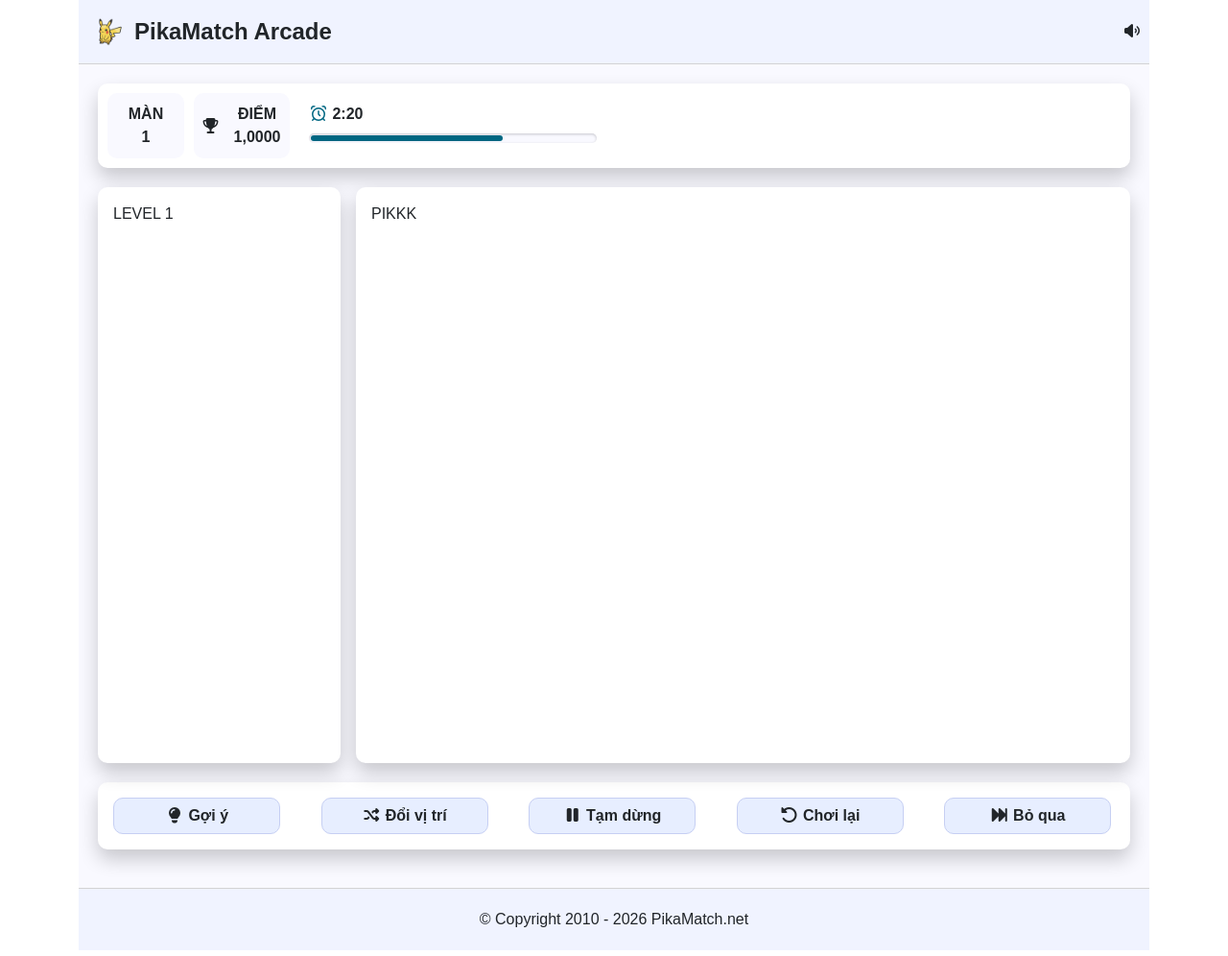
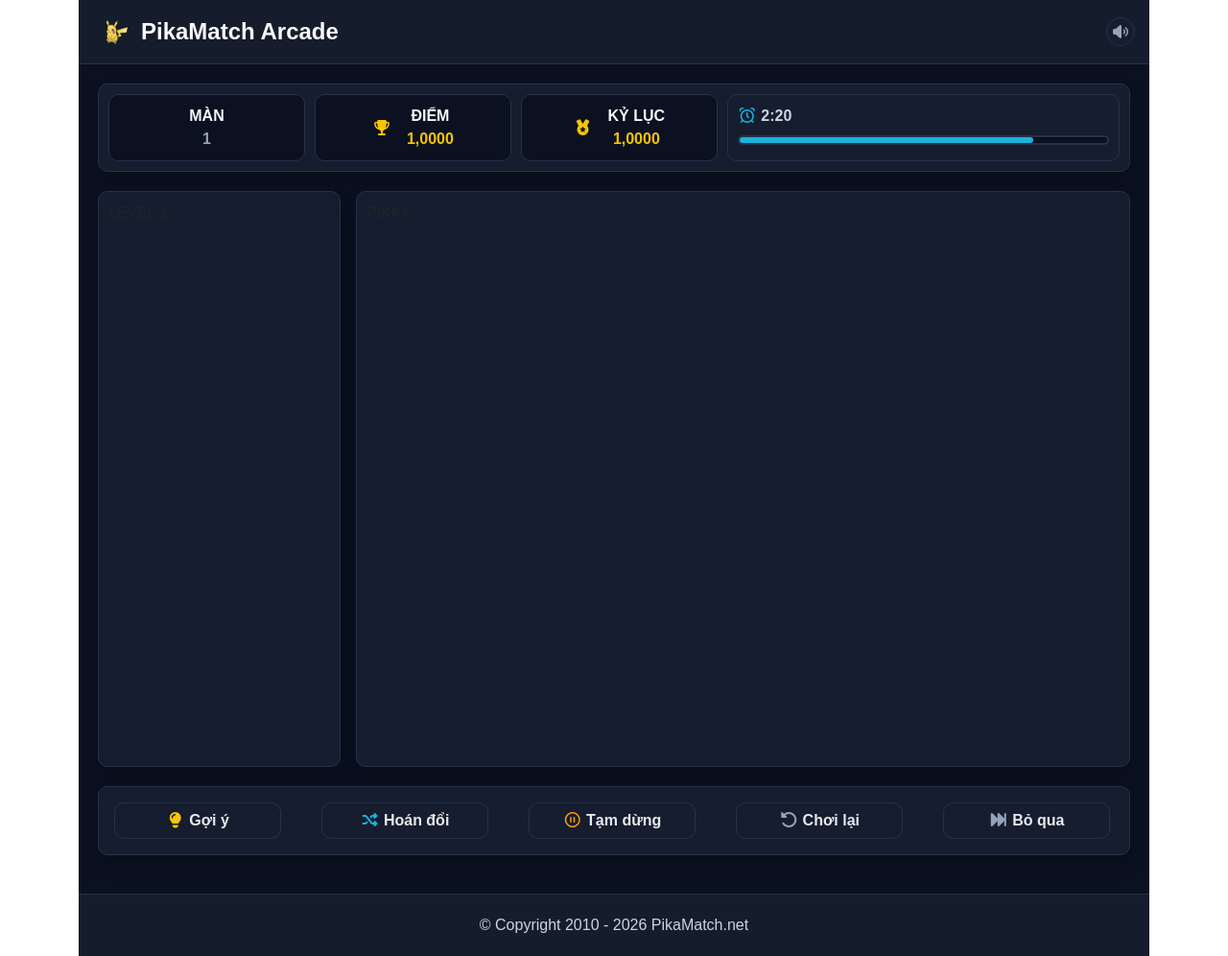
Before and after one commit to DanhTaii/pikachu-game, a plain HTML site: page html/index.html in a window 1280 px wide. Shown: the whole page at 96% size. Drawn offline with Linux system fonts and the light colour scheme.

Commit message:
ref: restyle game-intro, game-controls sections and change base color

```diff
--- a/css/style.css
+++ b/css/style.css
@@ -3,14 +3,40 @@
     font-family: 'Arial', Helvetica, sans-serif;
 }
 
+span {
+    color: #CBD5E1;
+}
+
 :root {
-    --header-footer-color: #F0F3FF;
-    --bg-color: #F9F9FF;
-    --box-color: white;
-    --btn-bg-color: #E7EEFF;
-    --btn-border-color: #c6cff3;
+    /*--header-footer-color: #F0F3FF;*/
+    /*--bg-color: #F9F9FF;*/
+    /*--box-color: white;*/
+    /*--btn-bg-color: #E7EEFF;*/
+    /*--btn-border-color: #c6cff3;*/
+    /*--bg-shadow-color: rgba(0, 0, 0, 0.2);*/
+    /*--timer-color: #006782;*/
+
+    --header-footer-color: #151D2D;
+    --bg-color: #0B1120;
+    --box-color: #151D2E;
+    --btn-bg-color: #151D2E;
+    --border-line-color: #253349;
     --bg-shadow-color: rgba(0, 0, 0, 0.2);
-    --timer-color: #006782;
+
+    --timer-color: #1CB3DD;
+    --color-yellow: #F8C505;
+    --color-orange: #FFA000;
+
+    --main-text-color: #E6E9ED;
+    --secondary-text-color: #94A3B8;
+}
+
+.text-light {
+    color: var(--main-text-color);
+}
+
+.text-dark-gray {
+    color: var(--secondary-text-color);
 }
 
 .game-container {
@@ -20,6 +46,7 @@
 .game-box {
     padding: 10px !important;
     border-radius: 10px;
+    border: 1px solid var(--border-line-color);
 }
 
 /* ----------- HEADER ----------- */
@@ -27,9 +54,24 @@
     display: flex;
     justify-content: space-between;
     align-items: center;
-    padding: 8px 8px;
-    border-bottom: 1px solid lightgray;
+    padding: 8px 15px;
+    border-bottom: 1px solid var(--border-line-color);
     background-color: var(--header-footer-color);
+}
+
+.utility-items {
+    display: flex;
+    height: 30px;
+    width: 30px;
+    align-items: center;
+    background-color: var(--box-color);
+    color: var(--secondary-text-color);
+    border: 1px solid var(--border-line-color);
+    border-radius: 50%;
+}
+
+.utility-items i {
+    /*padding: 10px;*/
 }
 
 .game-icon {
@@ -74,12 +116,12 @@ main section {
     font-weight: bold;
     background-color: var(--bg-color);
     padding: 10px;
-    width: 80px;
+    width: 20%;
 }
 
 .game-score {
     background-color: var(--bg-color);
-    width: 100px;
+    width: 20%;
 
 }
 
@@ -90,32 +132,46 @@ main section {
     font-weight: bold;
 }
 
+.game-score i{
+    color: var(--color-yellow);
+}
+
+.game-score .score .score-value {
+    color: var(--color-yellow);
+}
+
+.game-score .record {
+    width: 20%;
+
+}
+
 .game-timer {
-    /*flex: 1;*/
+    width: 40%;
     background-color: var(--box-color);
 }
 
-.game-timer__text i{
+.game-timer__text i {
     color: var(--timer-color);
 }
 
 .game-timer__value {
     position: relative;
-    width: 300px;
+    width: 100%;
     height: 10px;
     background-color: var(--bg-color);
     box-shadow: inset 0 1px 3px var(--bg-shadow-color);
     border-radius: 50px;
+    border: 2px solid var(--border-line-color);
 }
 
 .game-timer__current-value {
     position: absolute;
     background-color: var(--timer-color);
-    width: 200px;
+    width: 80%;
     border-radius: 50px;
     height: 6px;
-    top: 2px;
-    left: 2px;
+    top: 0;
+    left: 0;
     z-index: 100;
 }
 
@@ -140,12 +196,25 @@ main section {
 .game-controls button {
     background-color: var(--btn-bg-color);
     border-radius: 10px;
-    border: 1px solid var(--btn-border-color);
+    border: 1px solid var(--border-line-color);
     font-weight: 700;
+    color: var(--main-text-color);
 }
 
 .game-controls button:hover {
     box-shadow: 0 1px 5px rgba(0, 0, 0, 0.2);
+}
+
+.suggest-btn i{
+    color: var(--color-yellow);
+}
+
+.shuffle-btn i {
+    color: var(--timer-color);
+}
+
+.pause-btn i {
+    color: var(--color-orange);
 }
 
 /* ----------- FOOTER ----------- */
@@ -153,5 +222,5 @@ main section {
     text-align: center;
     background-color: var(--header-footer-color);
     padding: 20px;
-    border-top: 1px solid lightgray;
+    border-top: 1px solid var(--border-line-color);
 }
--- a/html/index.html
+++ b/html/index.html
@@ -14,11 +14,13 @@
     <header class="game-header">
         <section class="game-logo fw-bold text-lg-center">
             <img class="game-icon" src="../assets/img/pikachu.png" alt="Pikachu">
-            <h4 class="fw-bold mt-2">PikaMatch Arcade</h4>
+            <h4 class="fw-bold mt-2 text-light">PikaMatch Arcade</h4>
         </section>
 
         <section class="game-utility">
-            <i class="fa-solid fa-volume"></i>
+            <button class="utility-items">
+                <i class="fa-solid fa-volume"></i>
+            </button>
         </section>
     </header>
 
@@ -26,15 +28,23 @@
         <section class="game-intro game-box">
             <div class="game-intro__container">
                 <div class="current-level game-box">
-                    <span class="current-level__title">MÀN</span>
-                    <span class="current-level__value">1</span>
+                    <span class="current-level__title text-light">MÀN</span>
+                    <span class="current-level__value text-dark-gray">1</span>
                 </div>
 
                 <div class="game-score game-box d-flex align-items-center justify-content-center">
                     <i class="fa-solid fa-trophy me-3"></i>
                     <div class="score">
-                        <span>ĐIỂM</span>
-                        <span>1,0000</span>
+                        <span class="score-title text-light">ĐIỂM</span>
+                        <span class="score-value">1,0000</span>
+                    </div>
+                </div>
+
+                <div class="game-score record game-box d-flex align-items-center justify-content-center">
+                    <i class="fa-solid fa-medal me-3"></i>
+                    <div class="score">
+                        <span class="score-title text-light">KỶ LỤC</span>
+                        <span class="score-value">1,0000</span>
                     </div>
                 </div>
 
@@ -51,34 +61,34 @@
         </section>
 
         <section class="game-body row g-0">
-            <div class="level-panel col-3 pe-3">
-                <div class="level-content box-container__shadow p-3">LEVEL 1</div>
+            <div class="level-panel  col-3 pe-3">
+                <div class="level-content game-box box-container__shadow">LEVEL 1</div>
             </div>
 
             <div class="game-board col-9">
-                <div class="board-content box-container__shadow p-3">PIKKK</div>
+                <div class="board-content game-box box-container__shadow">PIKKK</div>
             </div>
         </section>
 
         <section
-                class="game-controls box-container__shadow row g-0 p-3 d-flex justify-content-between align-items-center">
-            <button type="button" class="btn col-2 me-1">
+                class="game-controls game-box box-container__shadow row g-0 p-3 d-flex justify-content-between align-items-center">
+            <button type="button" class="suggest-btn btn col-2 me-1">
                 <i class="fa-solid fa-lightbulb"></i> Gợi ý
             </button>
-            <button type="button" class="btn col-2 me-1">
+            <button type="button" class="shuffle-btn btn col-2 me-1">
                 <i class="fa-solid fa-shuffle"></i>
-                Đổi vị trí
+                Hoán đổi
             </button>
-            <button type="button" class="btn col-2 me-1">
-                <i class="fa-solid fa-pause"></i>
+            <button type="button" class="pause-btn btn col-2 me-1">
+                <i class="fa-regular fa-circle-pause"></i>
                 Tạm dừng
             </button>
             <button type="button" class="btn col-2 me-1">
-                <i class="fa-solid fa-rotate-left"></i>
+                <i class="fa-solid fa-rotate-left text-dark-gray"></i>
                 Chơi lại
             </button>
             <button type="button" class="btn col-2 me-1">
-                <i class="fa-solid fa-forward-fast"></i>
+                <i class="fa-solid fa-forward-fast text-dark-gray"></i>
                 Bỏ qua
             </button>
         </section>
```
